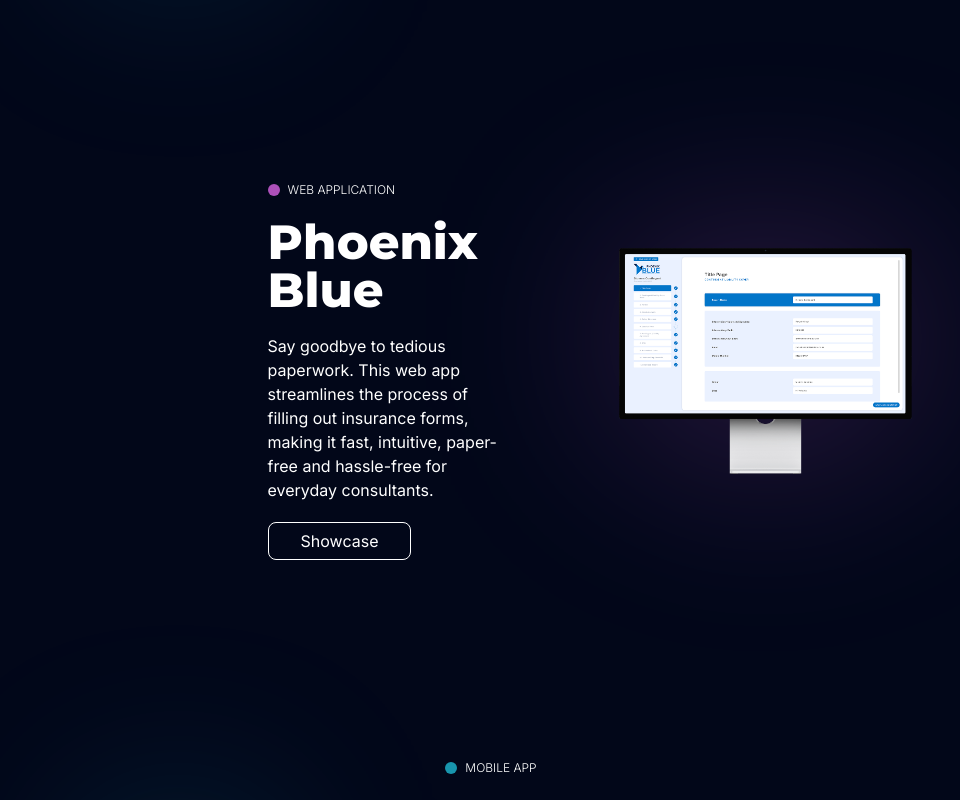
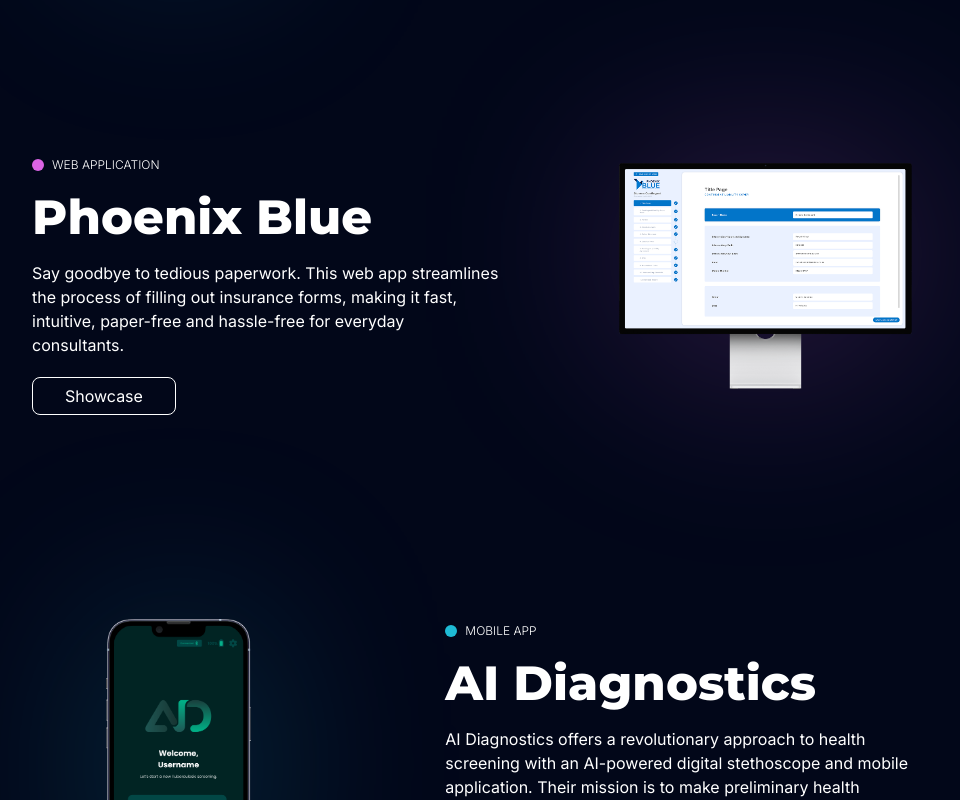
Before and after one commit to Michael1840/portfolio-site, a React (Vite) app: page / in a window 1280 px wide. Shown: the part 1540-2340 px from the top of the page, without its empty margins (168-1128 px from the left). Built offline with nearby package versions, Linux system fonts and the light colour scheme.

Commit message:
removed flex

```diff
--- a/src/Showcase/items/ShowcaseItem.tsx
+++ b/src/Showcase/items/ShowcaseItem.tsx
@@ -30,11 +30,11 @@
         isPhone={isPhone}
         asset={asset}
         isBlue={!isRight}
-        className={`${isRight ? 'md:order-3 sm:order-1' : 'order-1'} `}
+        className={`${isRight ? 'md:order-2 sm:order-1' : 'order-1'} `}
       />
       <ColumnContainer
         className={`flex flex-col flex-2 gap-5 items-start ${
-          isRight ? 'md:order-2 sm:order-2' : 'order-2'
+          isRight ? 'md:order-1 sm:order-2' : 'order-2'
         }`}
       >
         <DotTextContainer
@@ -49,11 +49,6 @@
         </p>
         <OutlineButton title={buttonText} onClick={() => {}} />
       </ColumnContainer>
-      <div
-        className={`hidden md:flex flex-1 ${
-          isRight ? 'md:order-1 sm:order-3' : 'order-3'
-        }`}
-      />
     </RowContainer>
   );
 };
```
